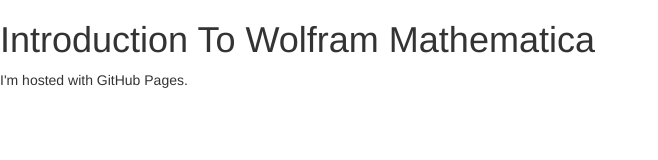
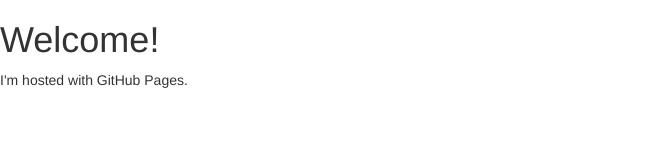
Before and after one commit to getDolla/getDolla.github.io, a plain HTML site: page index.html in a window 1280 px wide. Shown: the whole page, without its empty margins (0-658 px from the left). Drawn offline with Linux system fonts and the light colour scheme.

Commit message:
more edits

```diff
--- a/index.html
+++ b/index.html
@@ -2,10 +2,10 @@
 <html>
   <head>
   <link rel="stylesheet" type="text/css" href="bootstrap.min.css">
-    <title>Brief Intro: Wolfram Mathematica</title>
+    <title>getDolla's GitHub Page</title>
   </head>
 <body>
-<h1>Introduction To Wolfram Mathematica</h1>
+<h1>Welcome!</h1>
 <p>I'm hosted with GitHub Pages.</p>
 </body>
 </html>
```
